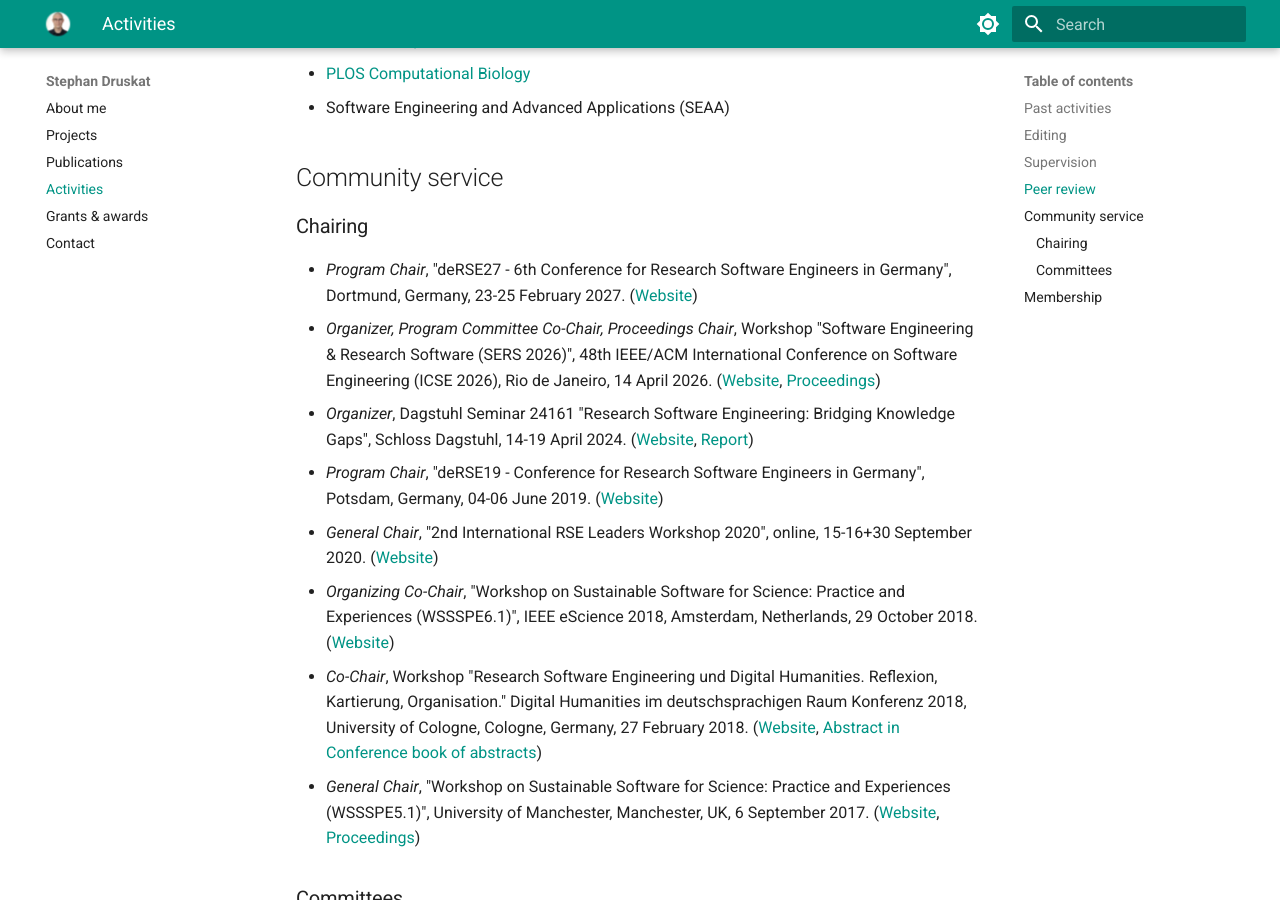
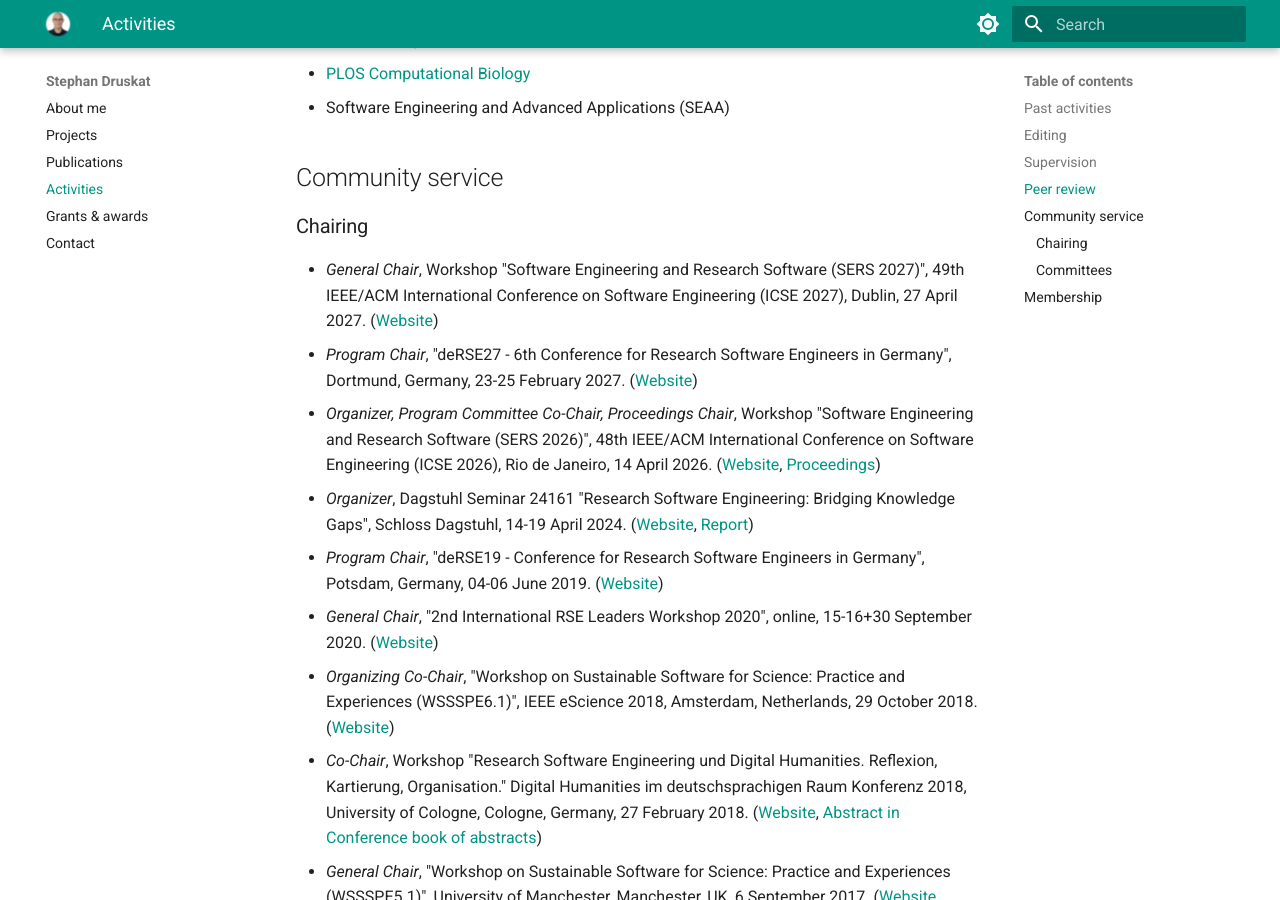
Before and after one commit to sdruskat/sdruskat.github.io, an MkDocs documentation site: the page built from docs/activities.md, in a window 1280 px wide and 900 px high, scrolled down 1231 px. Built offline with MkDocs 1.6.1 and Material for MkDocs 9.7.7, drawn with Linux system fonts in a browser that asks for light colours.

Commit message:
Add SERS 2027 to activities

```diff
--- a/docs/activities.md
+++ b/docs/activities.md
@@ -43,8 +43,9 @@ Journals, funders, conferences (alphabetical order)
 
 ### Chairing
 
+- *General Chair*, Workshop "Software Engineering and Research Software (SERS 2027)", 49th IEEE/ACM International Conference on Software Engineering (ICSE 2027), Dublin, 27 April 2027. ([Website](https://conf.researchr.org/home/icse-2027/sers-2027))
 - *Program Chair*, "deRSE27 - 6th Conference for Research Software Engineers in Germany", Dortmund, Germany, 23-25 February 2027. ([Website](https://events.hifis.net/e/deRSE27))
-- *Organizer, Program Committee Co-Chair, Proceedings Chair*, Workshop "Software Engineering & Research Software (SERS 2026)", 48th IEEE/ACM International Conference on Software Engineering (ICSE 2026), Rio de Janeiro, 14 April 2026. ([Website](https://conf.researchr.org/home/icse-2026/sers-2026), [Proceedings](https://doi.org/10.1145/3786172))
+- *Organizer, Program Committee Co-Chair, Proceedings Chair*, Workshop "Software Engineering and Research Software (SERS 2026)", 48th IEEE/ACM International Conference on Software Engineering (ICSE 2026), Rio de Janeiro, 14 April 2026. ([Website](https://conf.researchr.org/home/icse-2026/sers-2026), [Proceedings](https://doi.org/10.1145/3786172))
 - *Organizer*, Dagstuhl Seminar 24161 "Research Software Engineering: Bridging Knowledge Gaps", Schloss Dagstuhl, 14-19 April 2024. ([Website](https://dagstuhl.de/24161), [Report](https://doi.org/10.4230/DagRep.14.4.42))
 - *Program Chair*, "deRSE19 - Conference for Research Software Engineers in Germany", Potsdam, Germany, 04-06 June 2019. ([Website](https://de-rse.org/en/conf2019/))
 - *General Chair*, "2nd International RSE Leaders Workshop 2020", online, 15-16+30 September 2020. ([Website](https://researchsoftware.org/2020-workshop.html))
```
